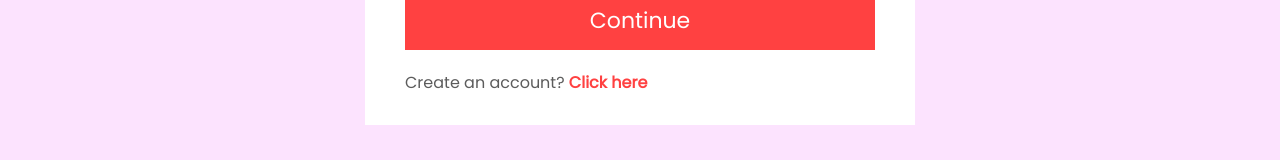
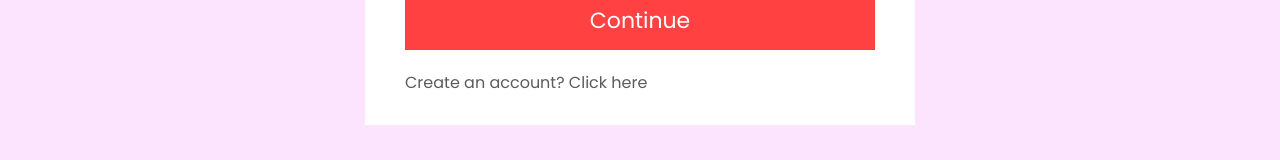
Before and after one commit to Abhishek-Chincholikar/Full_Stack_Ecommerce, a React (Create React App) app in the folder frontend/: page /login in a window 1280 px wide. Shown: the part 473-633 px from the top of the page. Built offline with nearby package versions, Linux system fonts and the light colour scheme; no server answers.

Commit message:
Refactor LoginSignup component to use anchor tags for navigation prompts

```diff
--- a/frontend/src/Pages/LoginSignup.jsx
+++ b/frontend/src/Pages/LoginSignup.jsx
@@ -69,8 +69,8 @@ const LoginSignup = () => {
         <button onClick={()=>{state==="Login"?login():signup()}}>Continue</button>
 
         {state==="Login"?
-        <p className="loginsignup-login">Create an account? <span onClick={()=>{setState("Sign Up")}}>Click here</span></p>
-        :<p className="loginsignup-login">Already have an account? <span onClick={()=>{setState("Login")}}>Login here</span></p>}
+        <p className="loginsignup-login">Create an account? <a onClick={()=>{setState("Sign Up")}}>Click here</a></p>
+        :<p className="loginsignup-login">Already have an account? <a onClick={()=>{setState("Login")}}>Login here</a></p>}
 
         {/* <div className="loginsignup-agree">
           <input type="checkbox" name="" id="" />
```
